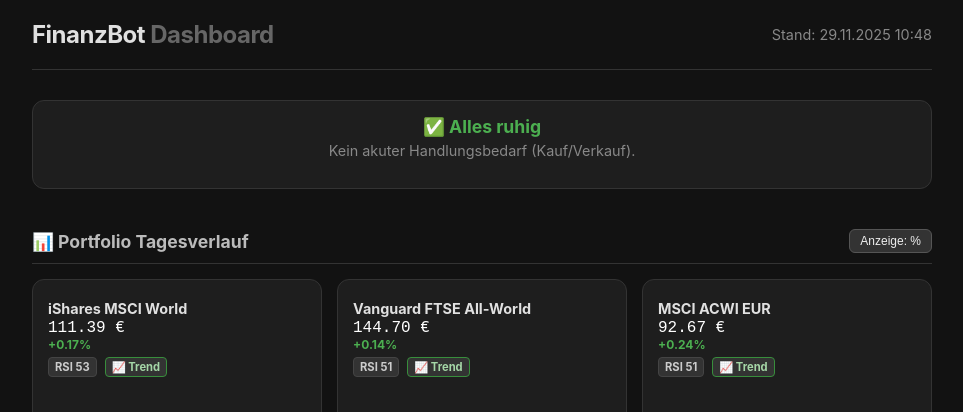
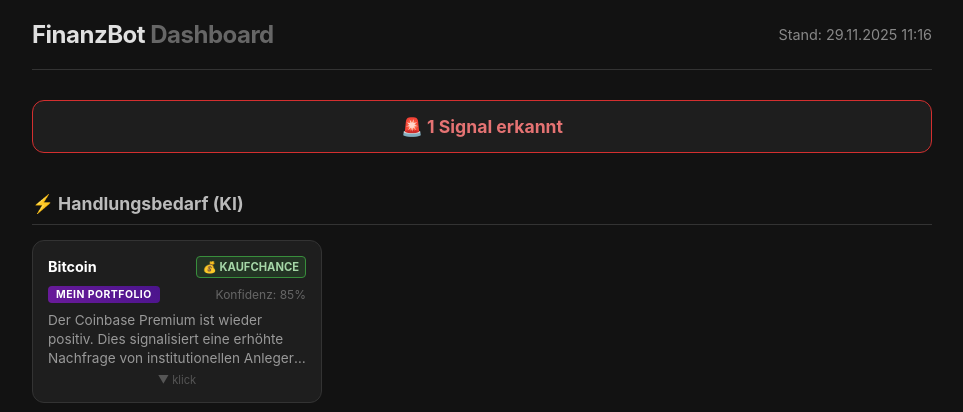
Before and after one commit to niklasatn/FinanzBOT, a plain HTML site: page index.html in a window 1280 px wide. Shown: the top 412 px of the page, without its empty margins (158-1121 px from the left). Drawn offline with Linux system fonts and the light colour scheme.

Commit message:
📊 Dashboard Update

```diff
--- a/index.html
+++ b/index.html
@@ -76,14 +76,26 @@
     <div class="container">
         <header>
             <h1>FinanzBot <span style="color:#666">Dashboard</span></h1>
-            <div class="timestamp">Stand: 29.11.2025 10:48</div>
+            <div class="timestamp">Stand: 29.11.2025 11:16</div>
         </header>
 
-        <div class="status-card">
-            <div class="status-ok">✅ Alles ruhig</div>
-            <p style="color:#888; font-size: 0.9rem; margin-top:5px;">Kein akuter Handlungsbedarf (Kauf/Verkauf).</p>
+        <div class="status-card" style="border-color: #d32f2f;">
+            <div class="status-alert">🚨 1 Signal erkannt</div>
         </div>
-
+        <h2>⚡ Handlungsbedarf (KI)</h2><div class="grid-container">
+            <div class="card-base sig-card " onclick="toggleCard(this)">
+                <div class="sig-header">
+                    <span style="color:#fff">Bitcoin</span>
+                    <span class="badge bg-green">💰 KAUFCHANCE</span>
+                </div>
+                <div style="display:flex; justify-content:space-between; align-items:center; margin-bottom:8px;">
+                    <span class="tag-portfolio">MEIN PORTFOLIO</span>
+                    <div style="font-size:0.75rem; color:#666;">Konfidenz: 85%</div>
+                </div>
+                <div class="sig-body">Der Coinbase Premium ist wieder positiv. Dies signalisiert eine erhöhte Nachfrage von institutionellen Anlegern in den USA und stützt die These eines weiteren Kursanstiegs.</div>
+                <div class="expand-hint">▼ klick</div>
+            </div>
+            </div>
         <h2>
             <span>📊 Portfolio Tagesverlauf</span>
             <button id="toggleBtn" class="toggle-btn" onclick="toggleCurrency()">Anzeige: %</button>
```
Also changed, not shown: last_sent.json (+1 -1 lines).
